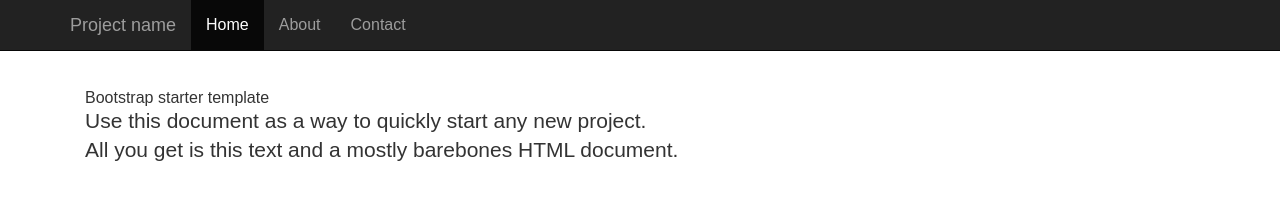
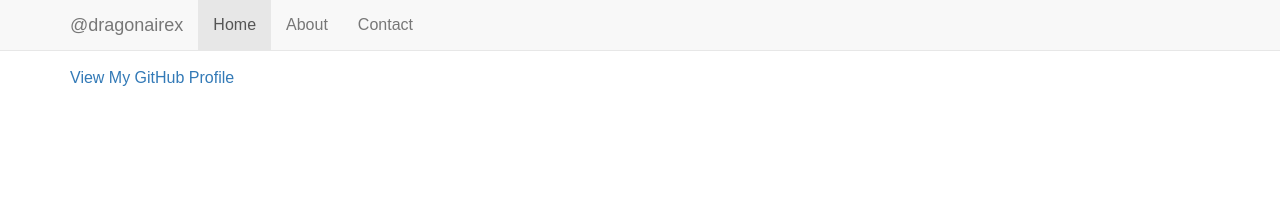
Before and after one commit to derek0717/derek0717.github.io, a plain HTML site: page index.html in a window 1280 px wide. Drawn offline with nearby package versions, Linux system fonts and the light colour scheme.

Commit message:
change index

```diff
--- a/index.html
+++ b/index.html
@@ -31,7 +31,7 @@
 
   <body>
 
-      <nav class="navbar navbar-inverse navbar-fixed-top">
+      <nav class="navbar navbar-default navbar-fixed-top">
       <div class="container">
         <div class="navbar-header">
           <button type="button" class="navbar-toggle collapsed" data-toggle="collapse" data-target="#navbar" aria-expanded="false" aria-controls="navbar">
@@ -40,7 +40,7 @@
             <span class="icon-bar"></span>
             <span class="icon-bar"></span>
           </button>
-          <a class="navbar-brand" href="#">Project name</a>
+          <a class="navbar-brand" href="#">@dragonairex</a>
         </div>
         <div id="navbar" class="collapse navbar-collapse">
           <ul class="nav navbar-nav">
@@ -54,9 +54,10 @@
 
     <div class="container">
 
-      <div class="starter-template">
-        <h1>Bootstrap starter template</h1>
-        <p class="lead">Use this document as a way to quickly start any new project.<br> All you get is this text and a mostly barebones HTML document.</p>
+      <div class="content">
+        <h1></h1>
+        <p class="lead"></p>
+		<p><a href="https://github.com/dragonairex">View My GitHub Profile</a></p>
       </div>
 
     </div><!-- /.container -->
```
